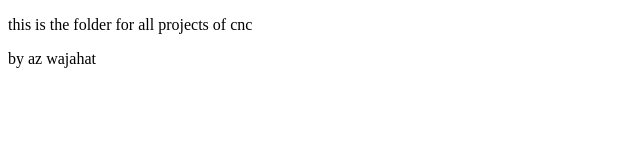
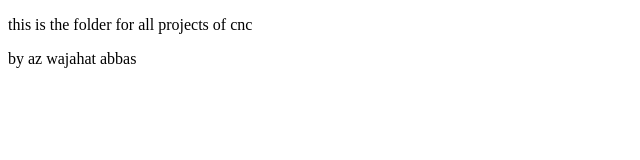
Before and after one commit to wajahatabbas27/js-projects-module-B-cnc, a plain HTML site: page index.html in a window 1280 px wide. Shown: the full height of the page, 0-640 px from the left. Drawn offline with Linux system fonts and the light colour scheme.

Commit message:
Update index.html
abbas added

```diff
--- a/index.html
+++ b/index.html
@@ -5,6 +5,6 @@
 </head>
 <body>
     <p>this is the folder for all projects of cnc</p>
-    <p>by az wajahat </p>
+    <p>by az wajahat abbas</p>
 </body>
 </html>
```
